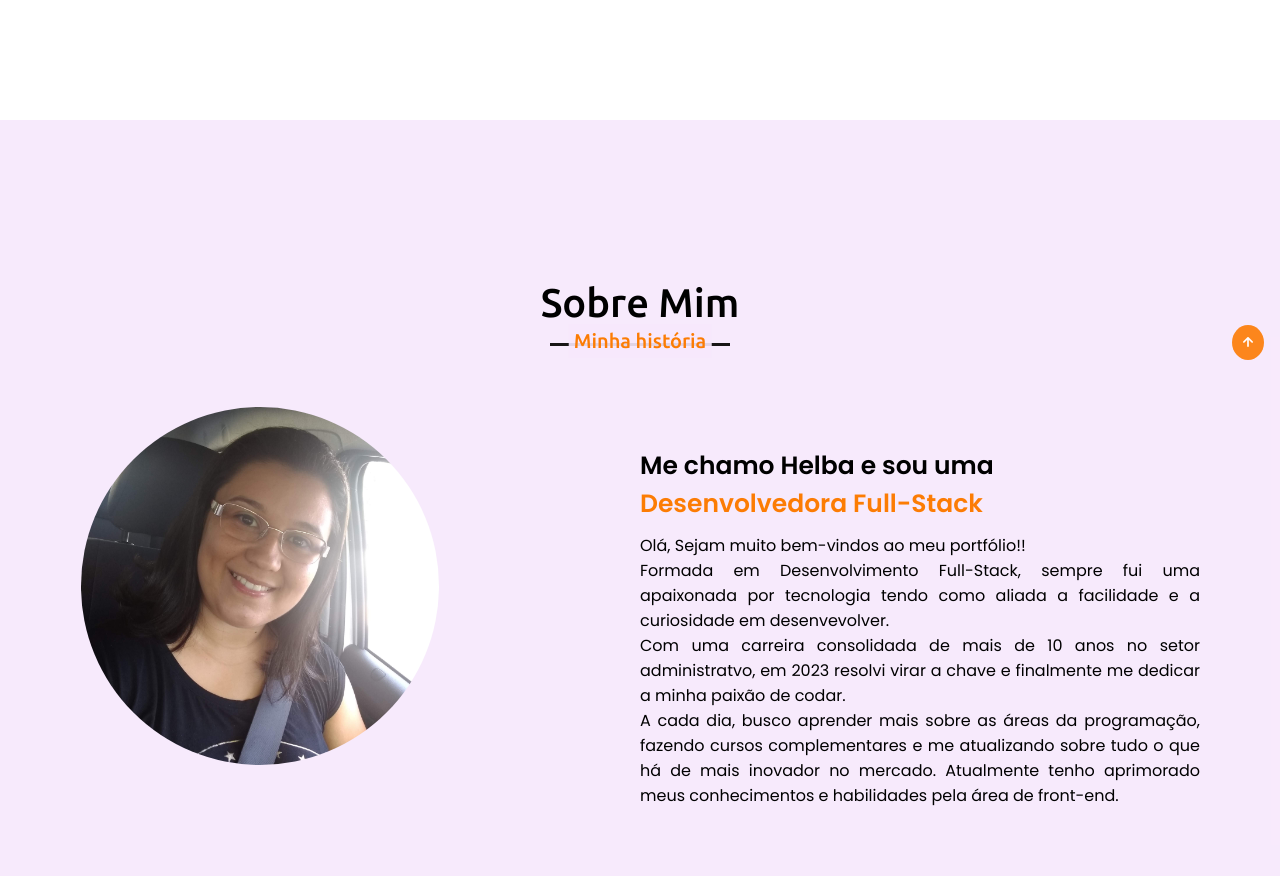
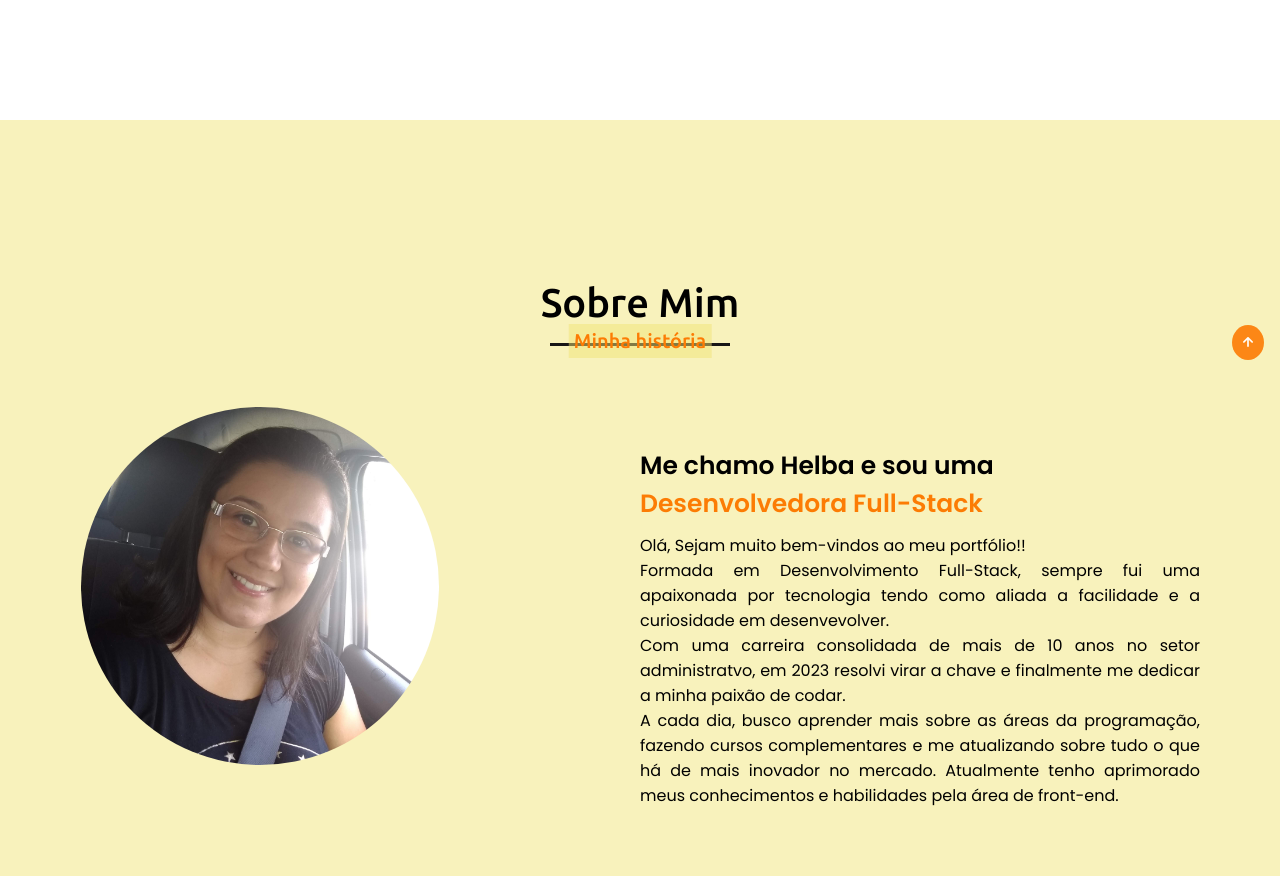
Before and after one commit to helbamonteiro/Portf-lio, a plain HTML site: page Index.html in a window 1280 px wide. Shown: the part 680-1556 px from the top of the page. Drawn offline with nearby package versions, Linux system fonts and the light colour scheme; animation ran at ten frames a second.

Commit message:
Update index.css

```diff
--- a/src/css/index.css
+++ b/src/css/index.css
@@ -18,7 +18,7 @@ html {
   --first-color: rgb(252, 124, 4);
   --color-purple-light: rgb(219, 92, 19);
   --color-white-pink: rgb(29, 25, 25);
-  --clean-white-purple: rgba(247, 232, 252, 0.904);
+  --clean-white-purple: rgba(241, 229, 118, 0.486);
   --text-color-light: rgb(177, 121, 121);
   --scroll-thumb-color: rgb(180, 151, 151);
   --scroll-bar-color: rgb(201, 181, 181);
```
